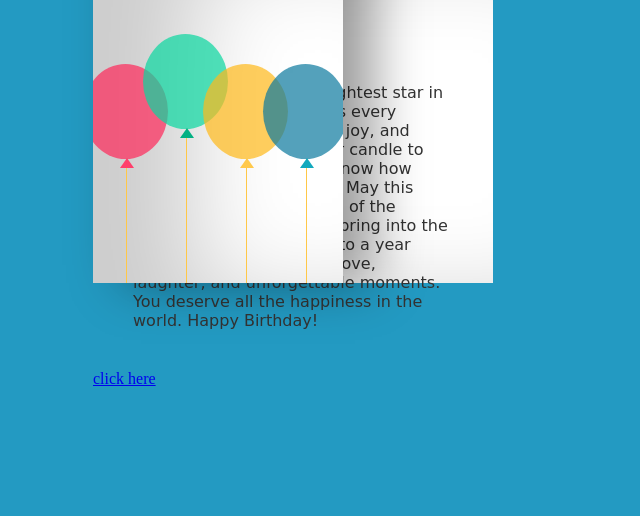
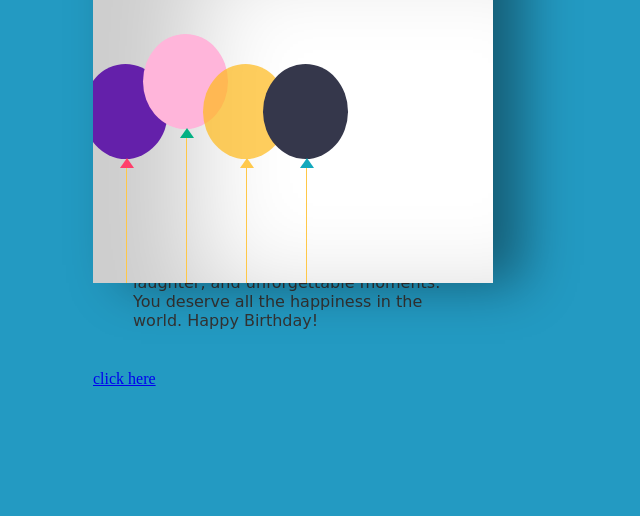
Before and after one commit to mayo1402/bbb, a plain HTML site: page index.html in a window 1280 px wide. Shown: the part 300-816 px from the top of the page, without its empty margins (347-987 px from the left). Drawn offline with Linux system fonts and the light colour scheme.

Commit message:
Update style.css

```diff
--- a/style.css
+++ b/style.css
@@ -33,7 +33,7 @@ body {
 .cardFront {
   position: relative;
   background-color: #fff;
-  width: 250px;
+  width: 400px;
   height: 350px;
   overflow: hidden;
   transform-origin: left;
@@ -65,13 +65,13 @@ body {
 }
 
 .balloon-1 {
-  background-color: rgba(255, 40, 90, 0.7);
+  background-color: rgba(100, 32, 170);
   left: -10px;
   top: 50px;
 }
 
 .balloon-2 {
-  background-color: rgba(9, 215, 160, 0.7);
+  background-color: rgba(255, 181, 218);
   left: 50px;
   top: 20px;
 }
@@ -83,7 +83,7 @@ body {
 }
 
 .balloon-4 {
-  background-color: rgba(12, 122, 159, 0.7);
+  background-color: rgba(53, 55, 75);
   left: 170px;
   top: 50px;
 }
```
